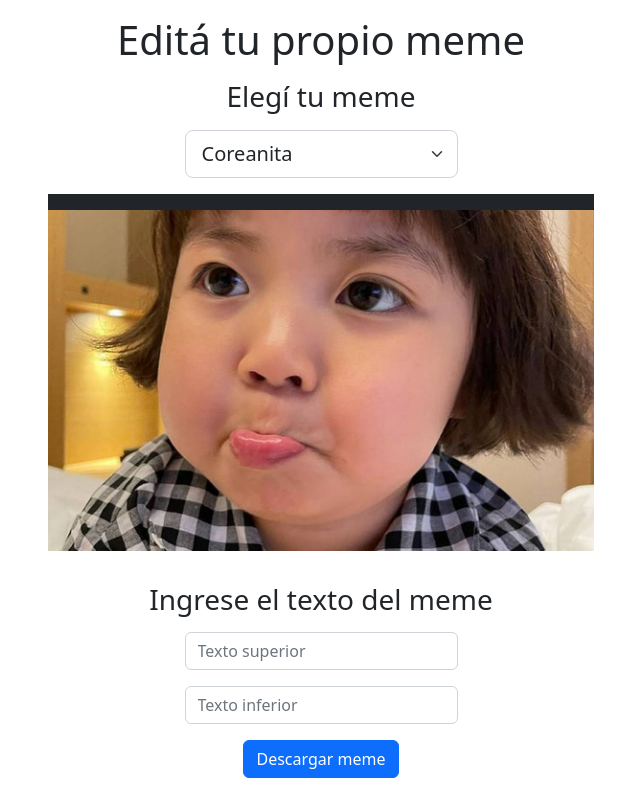
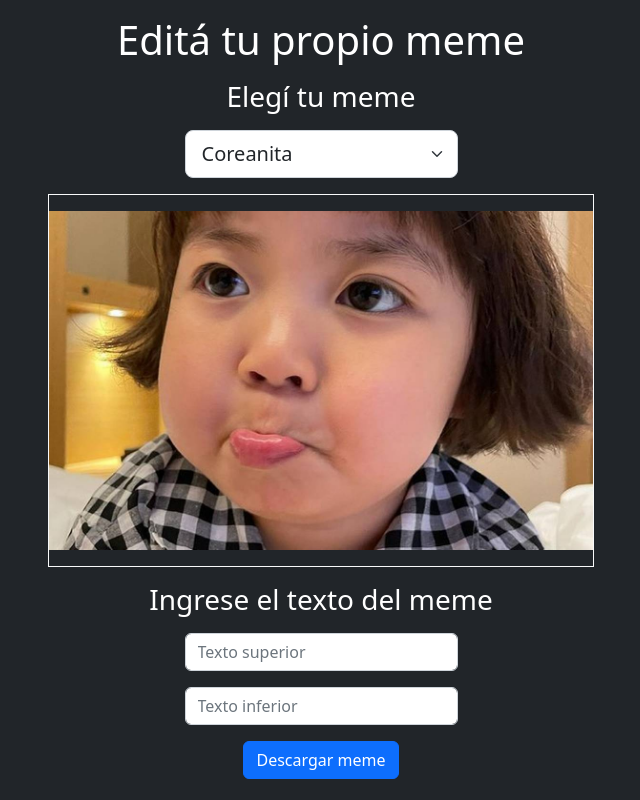
Before and after one commit to MatiBravo47/memeGenerator, a React (Vite) app: page / in a window 1280 px wide. Shown: the top 800 px of the page, without its empty margins (319-959 px from the left). Built offline with nearby package versions, Linux system fonts and the light colour scheme.

Commit message:
change background-color

```diff
--- a/src/App.jsx
+++ b/src/App.jsx
@@ -3,7 +3,7 @@ import Imgmeme from './components/Imgmeme';
 
 function App() {
   return (
-    <div className="App">
+    <div className="App bg-dark">
       <Imgmeme/>
     </div>
   )
--- a/src/components/Colors.css
+++ b/src/components/Colors.css
@@ -1,4 +1,7 @@
 /* App.css */
+  html{
+    background-color: #212529;
+  }
 
   .color-selector:hover {
     cursor: pointer;
--- a/src/components/Imgmeme.jsx
+++ b/src/components/Imgmeme.jsx
@@ -59,8 +59,8 @@ const Imgmeme = ()=>{
       <div className='text-center container'>
         <div className='row d-flex justify-content-center'>
           <div className='col-8 col-sm-18 col-md-6'>
-            <h1 className='mt-3 mb-3 text-center'>Editá tu propio meme</h1>
-            <h3 className='mt-3 mb-3 text-center'>Elegí tu meme</h3>
+            <h1 className='mt-3 mb-3 text-center text-white'>Editá tu propio meme</h1>
+            <h3 className='mt-3 mb-3 text-center text-white'>Elegí tu meme</h3>
             <select onChange={seleccionarImg} className='form-select form-select-lg mb-3 w-50 m-auto' arial-label=".form-select-lg example" >
               <option value={1}>Coreanita</option>
               <option value={2}>Bob esponja</option>
@@ -68,20 +68,20 @@ const Imgmeme = ()=>{
               <option value={4}>Pikachu</option>
               <option value={5}>Sainz</option>
             </select>
-            <div className='d-flex justify-content-center'>
+            <div className='d-flex justify-content-center border border-light'>
               <figure className="position-relative bg-dark" id="exportar">
                 <p className={ `${color} w-100 px-40 position-absolute top-0 start-25 h2`}>{toptextmeme} </p>
                 <p className={`${color} w-100 px-40 position-absolute bottom-0 start-25 h2`}>{bottomtextmeme} </p>
                 <img src={`./memes/${imgmeme}.jpg`}  className={`figure-img w-100 h-80 ${margen} d-block m-auto`} alt="meme" />
               </figure>
             </div>
-            <h3 className='mt-3 mb-3 text-center'>Ingrese el texto del meme</h3>
+            <h3 className='mt-3 mb-3 text-center text-white'>Ingrese el texto del meme</h3>
             <input onChange={topText} className='form-control w-50 m-50 m-auto d-block' type="text" placeholder="Texto superior" name="meme" arial-label="default input example" ></input>
             <input onChange={bottomText} className='form-control w-50 m-50 m-auto d-block mt-3' type="text" placeholder="Texto inferior" name="meme" arial-label="default input example" ></input>
 
             <button onClick={Descargar} type="button" className='btn btn-primary mt-3 mb-4'>Descargar meme</button>
             <div>
-            <h3 className='mt-3 mb-3 text-center'>Elegí color de texto</h3>
+            <h3 className='mt-3 mb-3 text-center text-white'>Elegí color de texto</h3>
             <div>
               { renderButtons(colors) }
             </div>
```
